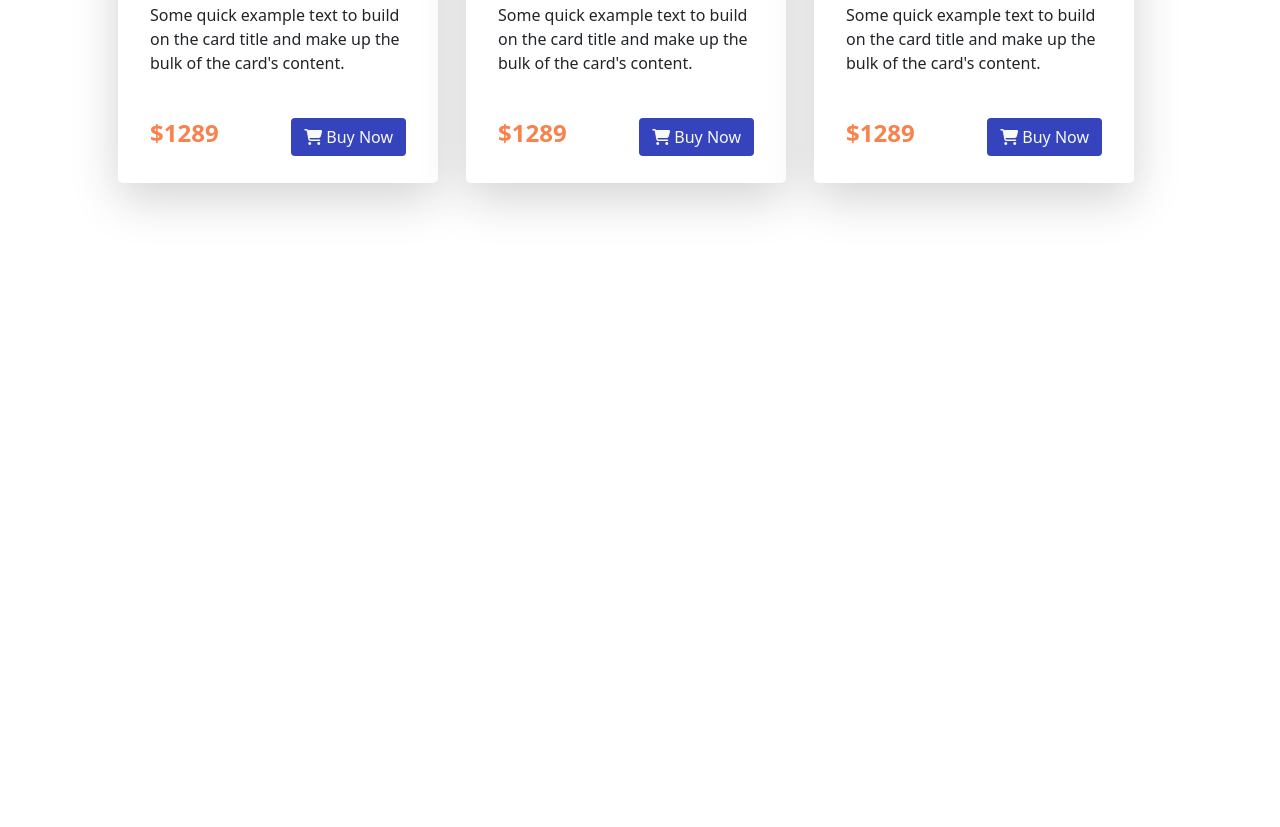
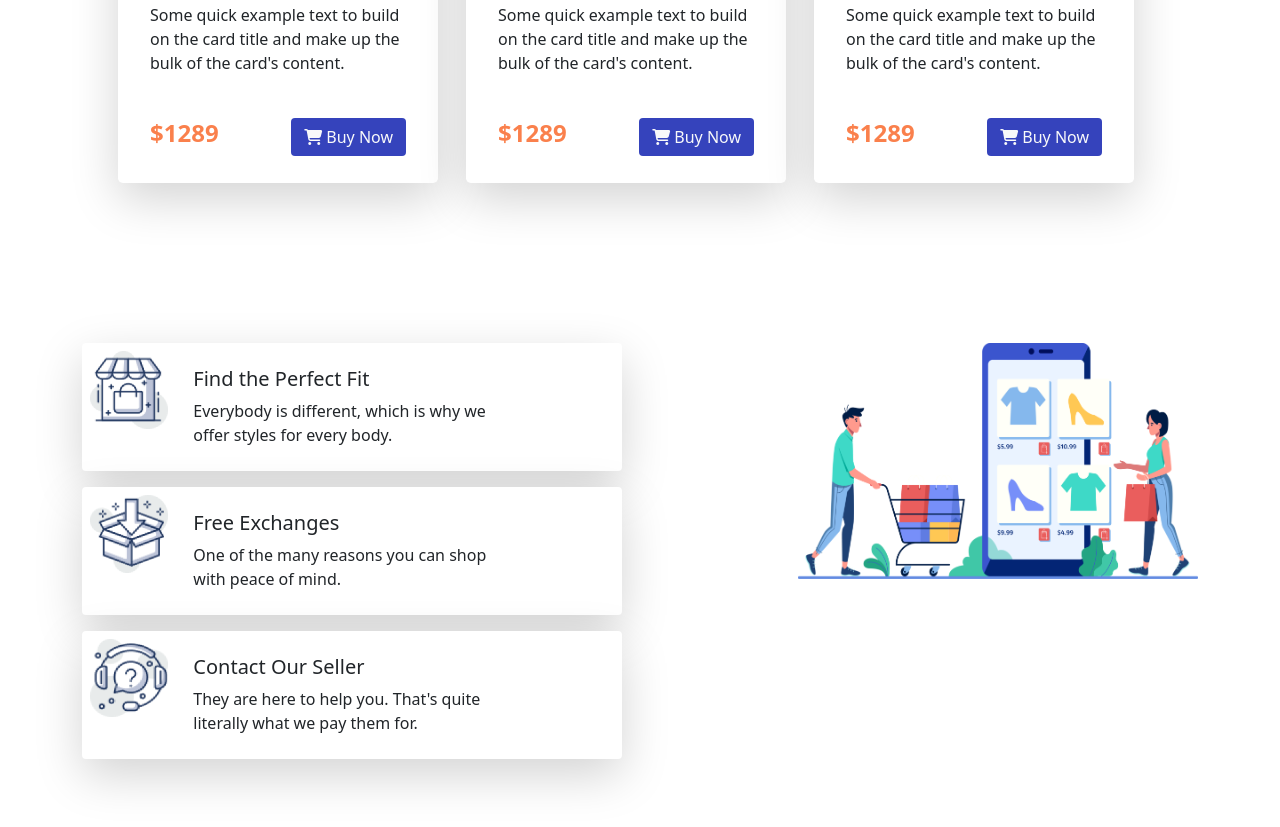
Before and after one commit to FahamidulDipro/Nike-React, a plain HTML site: page index.html in a window 1280 px wide. Shown: the part 1650-2477 px from the top of the page. Before the commit the page ends 1945 px from the top, so only its background shows below. Drawn offline with nearby package versions, Linux system fonts and the light colour scheme.

Commit message:
last section added

```diff
--- a/index.html
+++ b/index.html
@@ -25,6 +25,11 @@
     .light_grey {
         background-color: #F1F1F1;
     }
+
+    .image_container2 {
+        width: 400px;
+        height: 300px;
+    }
 </style>
 
 <head>
@@ -46,17 +51,20 @@
                 <button class="navbar-toggler" type="button" data-bs-toggle="collapse" data-bs-target="#navbarSupportedContent" aria-controls="navbarSupportedContent" aria-expanded="false" aria-label="Toggle navigation">
                 <span class="navbar-toggler-icon"></span>
               </button>
-                <div class="collapse navbar-collapse" id="navbarSupportedContent">
+                <div class="collapse navbar-collapse margin-left" id="navbarSupportedContent">
                     <ul class="navbar-nav mx-auto mb-2 mb-lg-0">
                         <li class="nav-item">
-                            <a class="nav-link active" aria-current="page" href="#">Home</a>
+                            <a class="nav-link active fw-bold" aria-current="page" href="#">Home</a>
                         </li>
                         <li class="nav-item">
-                            <a class="nav-link" href="#">Link</a>
+                            <a class="nav-link fw-bold" href="#">Product</a>
                         </li>
 
                         <li class="nav-item">
-                            <a class="nav-link ">Disabled</a>
+                            <a class="nav-link fw-bold">About us</a>
+                        </li>
+                        <li class="nav-item">
+                            <a class="nav-link fw-bold">Contact us</a>
                         </li>
                     </ul>
 
@@ -202,6 +210,61 @@
     <!-- Card Section Ends -->
 
 
+    <!-- Fourth Section Starts -->
+    <section>
+        <div class="container  d-flex justify-content-between py-5 flex-lg-row flex-md-row flex-sm-column flex-column my-5">
+            <div class="list_container order-sm-2 order-2 order-lg-1 order-md-1">
+                <div class="card mb-3 border-0 shadow-lg rounded p-2" style="max-width: 540px;">
+                    <div class="row g-0">
+                        <div class="col-md-2">
+                            <img src="icons/image 12.png" class="img-fluid rounded-start" alt="house" style="height: 78px; width: 78px;">
+                        </div>
+                        <div class="col-md-8">
+                            <div class="card-body">
+                                <h5 class="card-title">Find the Perfect Fit</h5>
+                                <p class="card-text">Everybody is different, which is why we offer styles for every body.</p>
+
+                            </div>
+                        </div>
+                    </div>
+                </div>
+                <div class="card mb-3 border-0 shadow-lg rounded p-2" style="max-width: 540px;">
+                    <div class="row g-0">
+                        <div class="col-md-2">
+                            <img src="icons/image 13.png" class="img-fluid rounded-start" alt="box" style="height: 78px; width: 78px;">
+                        </div>
+                        <div class="col-md-8">
+                            <div class="card-body">
+                                <h5 class="card-title">Free Exchanges</h5>
+                                <p class="card-text">One of the many reasons you can shop with peace of mind.</p>
+
+                            </div>
+                        </div>
+                    </div>
+                </div>
+                <div class="card mb-3 border-0 shadow-lg rounded p-2" style="max-width: 540px;">
+                    <div class="row g-0">
+                        <div class="col-md-2">
+                            <img src="icons/image 14.png" class="img-fluid rounded-start" alt="question" style="height: 78px; width: 78px;">
+                        </div>
+                        <div class="col-md-8">
+                            <div class="card-body">
+                                <h5 class="card-title">Contact Our Seller</h5>
+                                <p class="card-text">They are here to help you. That's quite literally what we pay them for.</p>
+
+                            </div>
+                        </div>
+                    </div>
+                </div>
+            </div>
+            <div class="image_container2 order-sm-1 order-1 order-lg-2 order-md-2">
+                <img src="icons/XMLID 1.png" alt="shopping" class="img-fluid">
+            </div>
+        </div>
+    </section>
+    <!-- Fourth Section Ends -->
+
+
 
     <script src="https://cdn.jsdelivr.net/npm/bootstrap@5.1.3/dist/js/bootstrap.bundle.min.js" integrity="sha384-ka7Sk0Gln4gmtz2MlQnikT1wXgYsOg+OMhuP+IlRH9sENBO0LRn5q+8nbTov4+1p" crossorigin="anonymous"></script>
 
```
